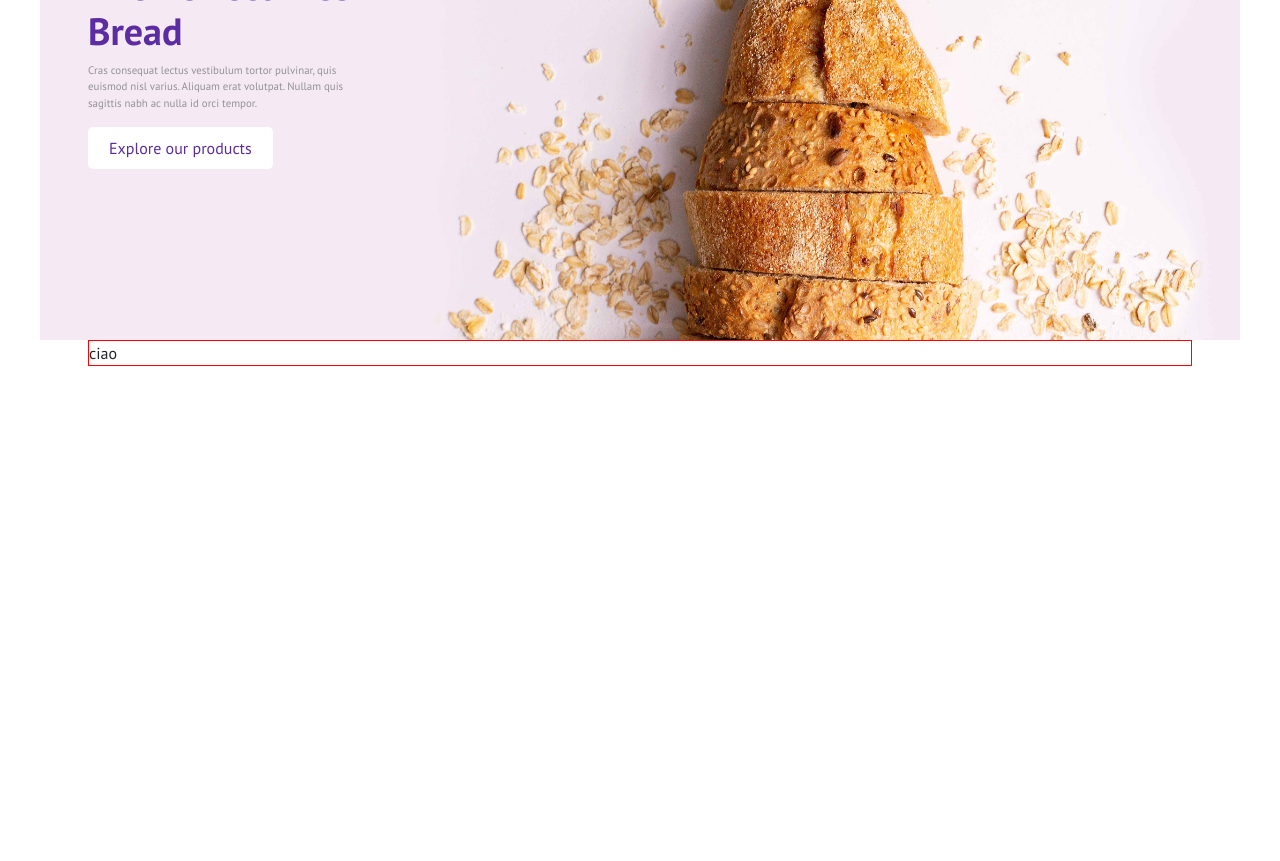
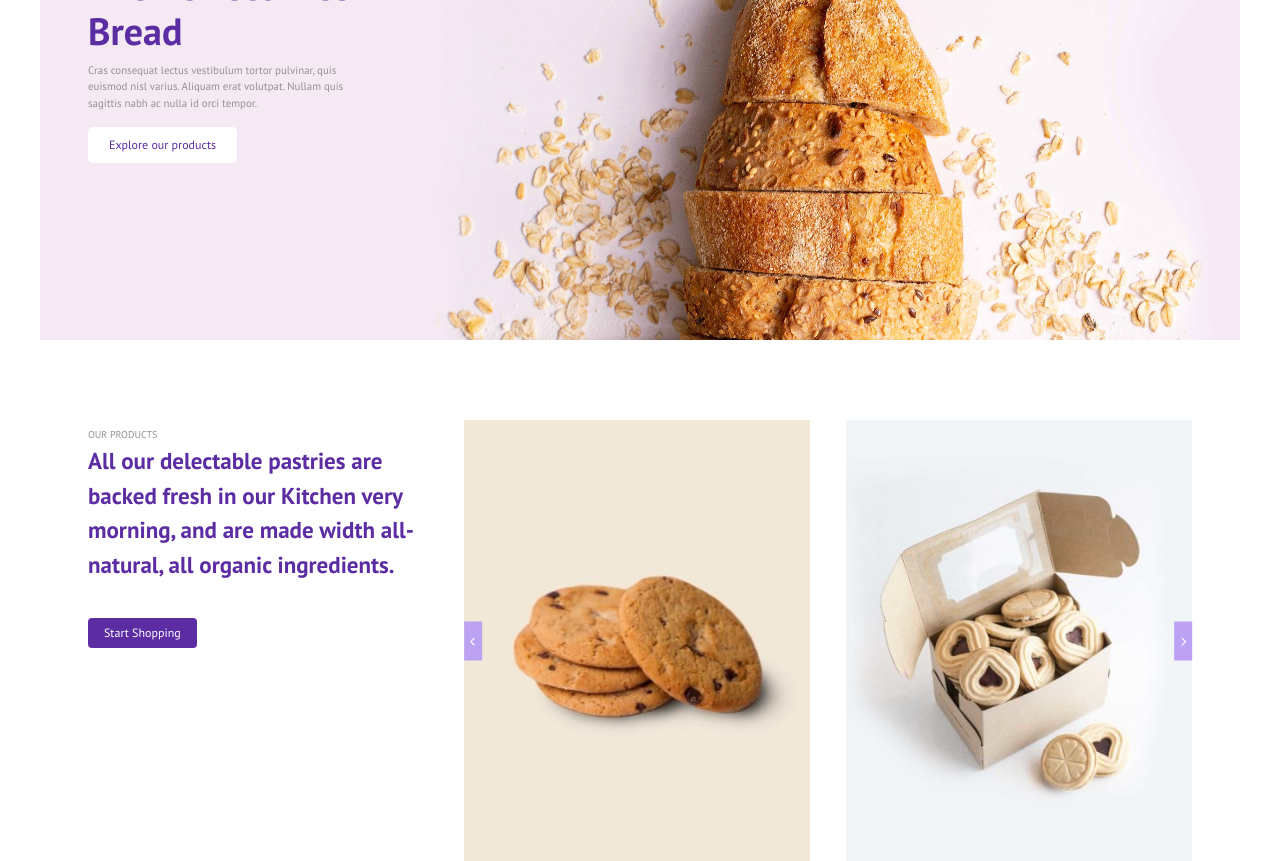
Before and after one commit to IonCatana/proj-html-vuejs, a Vue app: page / in a window 1280 px wide. Shown: the part 260-1121 px from the top of the page. Before the commit the page ends 800 px from the top, so only its background shows below. Built offline with nearby package versions, Linux system fonts and the light colour scheme.

Commit message:
component Start shoping done

```diff
--- a/src/App.vue
+++ b/src/App.vue
@@ -2,18 +2,21 @@
   <div id="app">
     <MyHeader />
     <MyMain />
+    <MyFooter />
   </div>
 </template>
 
 <script>
 import MyHeader from "./components/Header/MyHeader.vue";
 import MyMain from "./components/Main/MyMain.vue";
+import MyFooter from "./components/Footer/MyFooter.vue";
 
 export default {
   name: "App",
   components: {
     MyHeader,
     MyMain,
+    MyFooter,
   },
 };
 </script>
--- /dev/null
+++ b/src/components/Footer/MyFooter.vue
@@ -0,0 +1,13 @@
+<template>
+  <div id="my_footer"></div>
+</template>
+
+<script>
+export default {
+  name: "MyFooter",
+  components: {},
+};
+</script>
+
+<style lang="scss" scoped>
+</style>
--- a/src/components/Header/PerfectBread.vue
+++ b/src/components/Header/PerfectBread.vue
@@ -38,9 +38,14 @@ export default {
   }
 }
 .btn {
+  font-size: 12px;
   color: #5b2ca2;
   background-color: #ffffff;
   padding: 8px 20px;
   border-radius: 5px;
+  &:hover{
+    background-color: #5b2ca2;
+    color: #ffffff;
+  }
 }
 </style>
--- a/src/components/Main/MyMain.vue
+++ b/src/components/Main/MyMain.vue
@@ -1,23 +1,18 @@
 <template>
   <div id="my_main">
-    <div class="container">
-      ciao
-    </div>
+    <StartShoping />
   </div>
 </template>
 
 <script>
+import StartShoping from "./StartShoping.vue"
   export default {
-
+    name: 'MyMain',
+    components: {
+      StartShoping,
+    }
   }
 </script>
 
 <style lang="scss" scoped>
-#my_main{
-  width: 1200px;
-  margin: 0 auto;
-}
-.container{
-  border: 1px solid red;
-}
 </style>
--- /dev/null
+++ b/src/components/Main/StartShoping.vue
@@ -0,0 +1,101 @@
+<template>
+  <div id="start_shoping">
+    <div class="container">
+      <div class="row">
+        <div class="col-4">
+          <span class="manatee">Our Products</span>
+          <p class="daisy_bush">
+            All our delectable pastries are backed fresh in our Kitchen very
+            morning, and are made width all-natural, all organic ingredients.
+          </p>
+          <button class="btn">Start Shopping</button>
+        </div>
+        <div class="col-8">
+          <div class="row">
+            <div class="col-6">
+              <i class="fa-solid fa-chevron-left"></i>
+              <img
+                src="../../assets/img/choco-chip-cookies-400x510.jpg"
+                alt=""
+              />
+            </div>
+            <div class="col-6">
+              <i class="fa-solid fa-chevron-right"></i>
+              <img
+                src="../../assets/img/strawberry-jam-cookies-400x510.jpg"
+                alt=""
+              />
+            </div>
+          </div>
+        </div>
+      </div>
+    </div>
+  </div>
+</template>
+
+<script>
+export default {
+  name: "StartShoping",
+};
+</script>
+
+<style lang="scss" scoped>
+#start_shoping {
+  padding-top: 80px;
+  width: 1200px;
+  margin: 0 auto;
+}
+
+.col-4 {
+  span {
+    font-size: 10px;
+    text-transform: uppercase;
+  }
+  p {
+    font-size: 23px;
+    font-weight: 700;
+  }
+  .btn {
+    font-size: 12px;
+    margin-top: 20px;
+    color: #ffffff;
+    background-color: #5b2ca2;
+    padding: 5px 15px;
+    &:hover {
+      background-color: #ffffff;
+      color: #5b2ca2;
+    }
+  }
+}
+.col-6 {
+  position: relative;
+  width: 370px;
+  img {
+    width: 100%;
+  }
+}
+.row {
+  display: flex;
+  justify-content: space-between;
+}
+.fa-chevron-left {
+  position: absolute;
+  top: 50%;
+  left: 21px;
+  transform: translate(-50%, -50%);
+  background-color: #bda2f3;
+  color: #ffffff;
+  font-size: 9px;
+  padding: 15px 6px;
+}
+.fa-chevron-right {
+  position: absolute;
+  top: 50%;
+  right: 3px;
+  transform: translate(-50%, -50%);
+  background-color: #bda2f3;
+  color: #ffffff;
+  font-size: 9px;
+  padding: 15px 6px;
+}
+</style>
```
